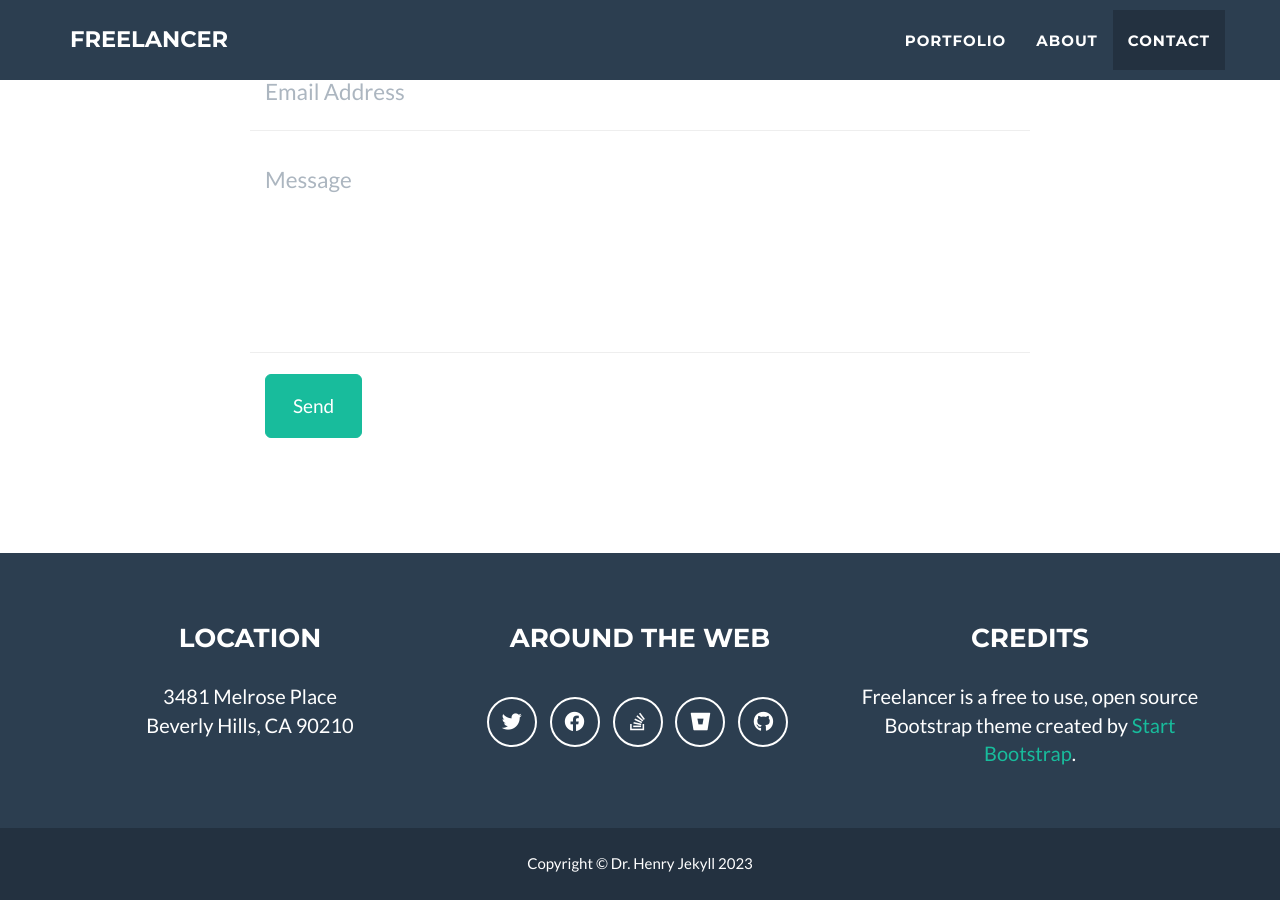
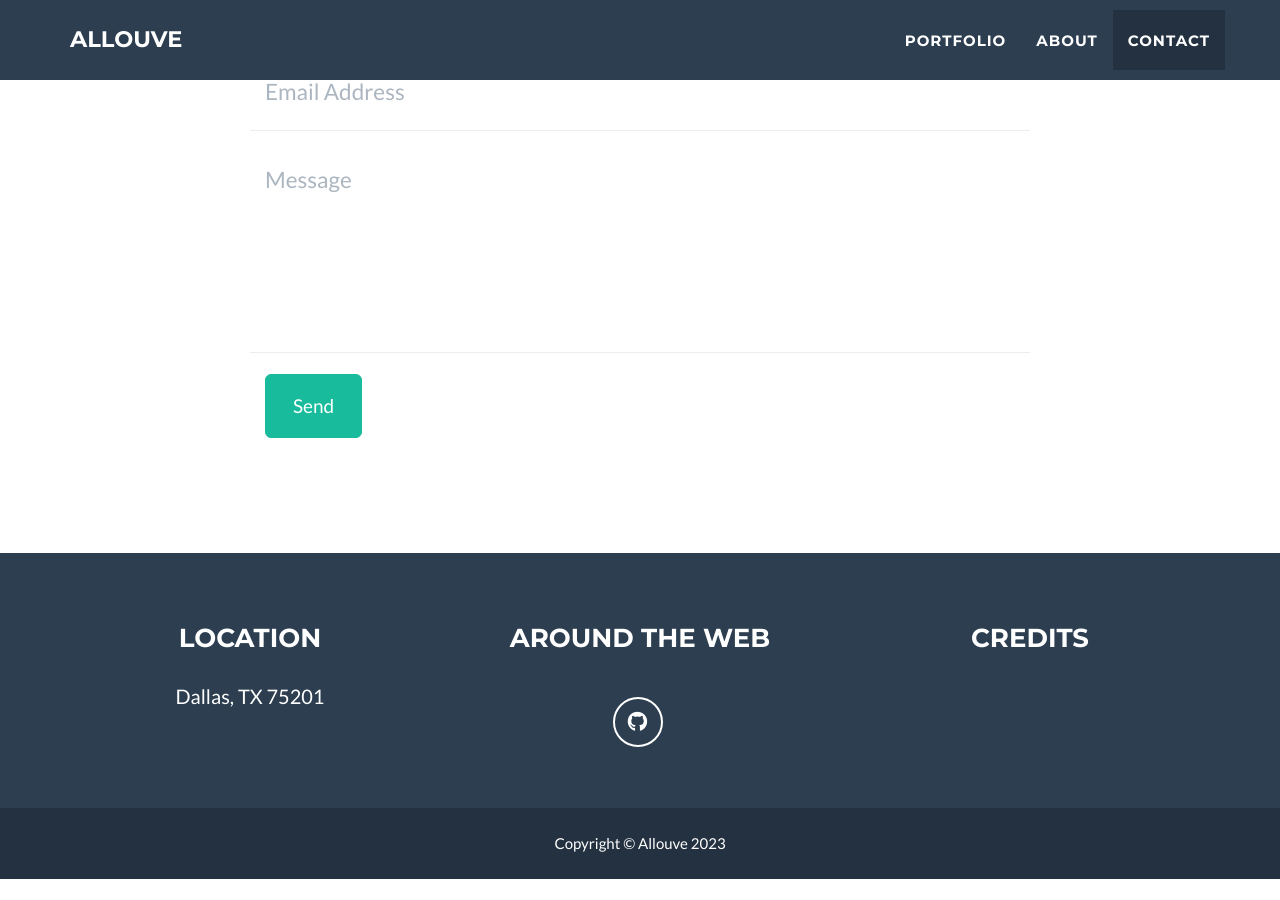
Before and after one commit to jeromelachaud/freelancer-theme, a Jekyll site: the page built from _posts/2014-07-18-project-1.markdown, in a window 1280 px wide and 900 px high, scrolled down 2492 px. Built offline with Jekyll 4.4.1, drawn with Linux system fonts in a browser that asks for light colours; after the commit the page ends 3371 px from its top, so only the background shows below that.

Commit message:
Update _config.yml

```diff
--- a/_config.yml
+++ b/_config.yml
@@ -1,6 +1,6 @@
 # Site settings
-title: Freelancer
-email: your-email@domain.com
+title: Allouve
+email: nmeyers@allouve.com
 url: https://github.com/jeromelachaud/freelancer-theme
 description: "Write an awesome description for your new site here. You can edit this line in _config.yml. It will appear in your document head meta (for Google search results) and in your feed.xml site description."
 keywords: "your keywords, separated by commas"
@@ -32,31 +32,19 @@ color:
 
 # Footer settings
 footer:
-  copyright: Dr. Henry Jekyll
+  copyright: Allouve
   location: Location
   social: Around the Web
   credits: Credits
 
 # Social networks usernames (many more available: google-plus, flickr, dribbble, pinterest, instagram, tumblr, linkedin, etc.)
 social:
-  - title: twitter
-    url: http://twitter.com/jekyllrb
-  - title: facebook
-    url:
-  - title: stack-overflow
-    url: http://stackoverflow.com/questions/tagged/jekyll
-  - title: bitbucket
-    url: http://bitbucket.org/jekyll
   - title: github
-    url: http://github.com/jekyll
+    url: https://github.com/Allouve/
 
 # Postal address (add as many lines as necessary)
 address:
-  - line: 3481 Melrose Place
-  - line: Beverly Hills, CA 90210
-
-# Credits content
-credits: 'Freelancer is a free to use, open source Bootstrap theme created by <a href="http://startbootstrap.com">Start Bootstrap</a>.'
+  - line: Dallas, TX 75201
 
 # Build settings
 markdown: kramdown
```
